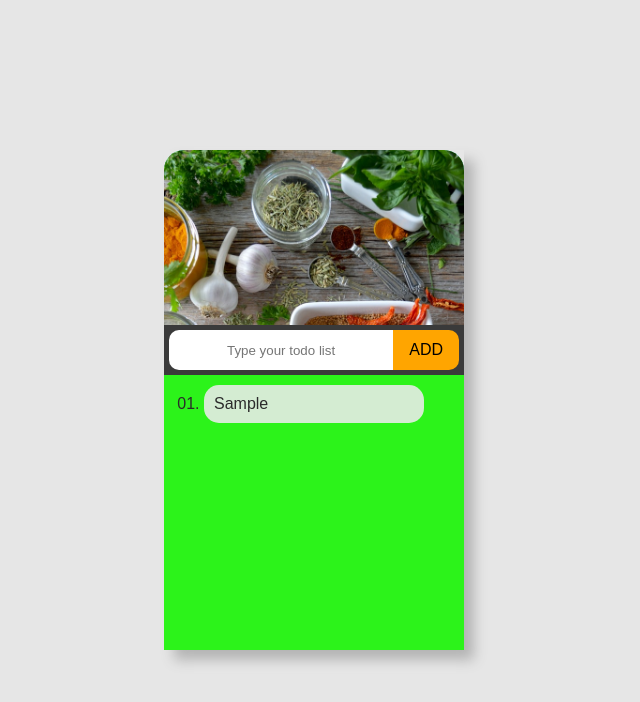
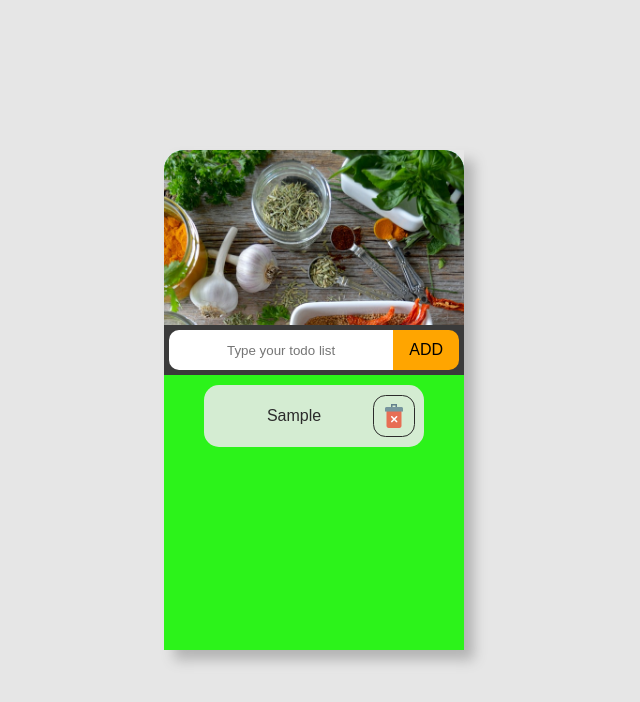
Before and after one commit to LALIT-SEKHAR/todo, a plain HTML site: page index.html in a window 1280 px wide. Both pictures are taken after typing "Sample" into the empty fields and a click on the button "ADD". Shown: the whole page, without its empty margins (326-966 px from the left). Drawn offline with Linux system fonts and the light colour scheme.

Commit message:
added delete icon

```diff
--- a/todo.css
+++ b/todo.css
@@ -79,6 +79,37 @@ li{
     padding: 10px 10px;
     border-radius: 15px;
     text-transform: capitalize;
+    display: flex;
+    flex-direction: row;
+    justify-content: center;
+    align-items: center;
+}
+.divOne{
+    display: flex;
+    flex-direction: row;
+    justify-content: center;
+    align-items: center;
+    width: 80%;
+    height: 100%;
+}
+.divTwo{
+    display: flex;
+    flex-direction: row;
+    justify-content: center;
+    align-items: center;
+    width: 20%;
+    height: 100%;
+}
+.divTwo img{
+    border: 1px solid;
+    height: 100%;
+    border-radius: 30%;
+    padding: 8px;
+    width: auto;
+    transition: ease 300ms;
+}
+.divTwo img:active{
+    transform: rotateZ(-45deg);
 }
 /* width */
 ::-webkit-scrollbar {
--- a/todo.js
+++ b/todo.js
@@ -1,6 +1,8 @@
 const ullist = document.querySelector('#ullist');
 const input = document.querySelector('#input');
 const buttonn = document.querySelector('#button');
+const deleteimg = document.querySelector('#deleteimg');
+const list = document.querySelector('li');
 
 const addlist = () => {
     if (input.value !== '') {
@@ -8,7 +10,20 @@ const addlist = () => {
         // console.log(todo);
         let li = document.createElement('li');
         let text = document.createTextNode(`${todo}`);
-        li.appendChild(text);
+        let divOne = document.createElement('div');
+        let divTwo = document.createElement('div');
+        let img = document.createElement('img');
+
+        img.src = "interface.png";
+        img.setAttribute("id", "deleteimg");
+
+        divOne.classList.add('divOne');
+        divTwo.classList.add('divTwo');
+
+        divOne.appendChild(text);
+        divTwo.appendChild(img);
+        li.appendChild(divOne);
+        li.appendChild(divTwo);
         ullist.appendChild(li);
         input.value = '';
     } else {
@@ -16,4 +31,11 @@ const addlist = () => {
     }
 }
 
+const deletelist = () => {
+    li.style.display = 'none';
+    console.log('delete');
+
+}
+
 buttonn.addEventListener('click', addlist);
+deleteimg.addEventListener('click', deletelist);
```
Also changed, not shown: index.html (+1 -2 lines), interface.png (added).
